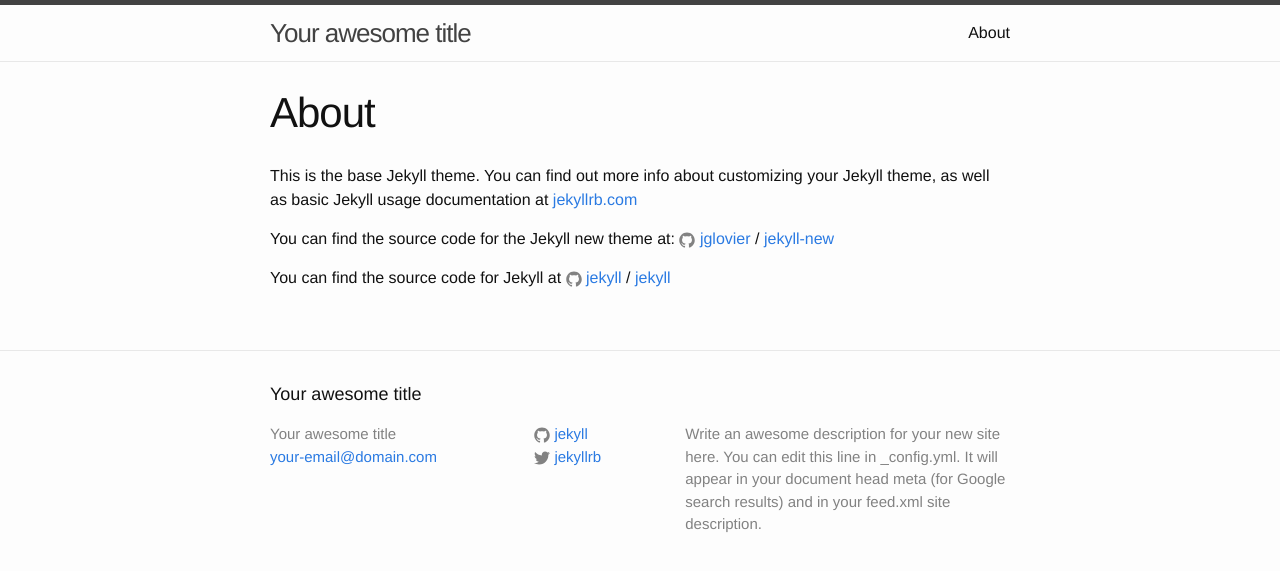
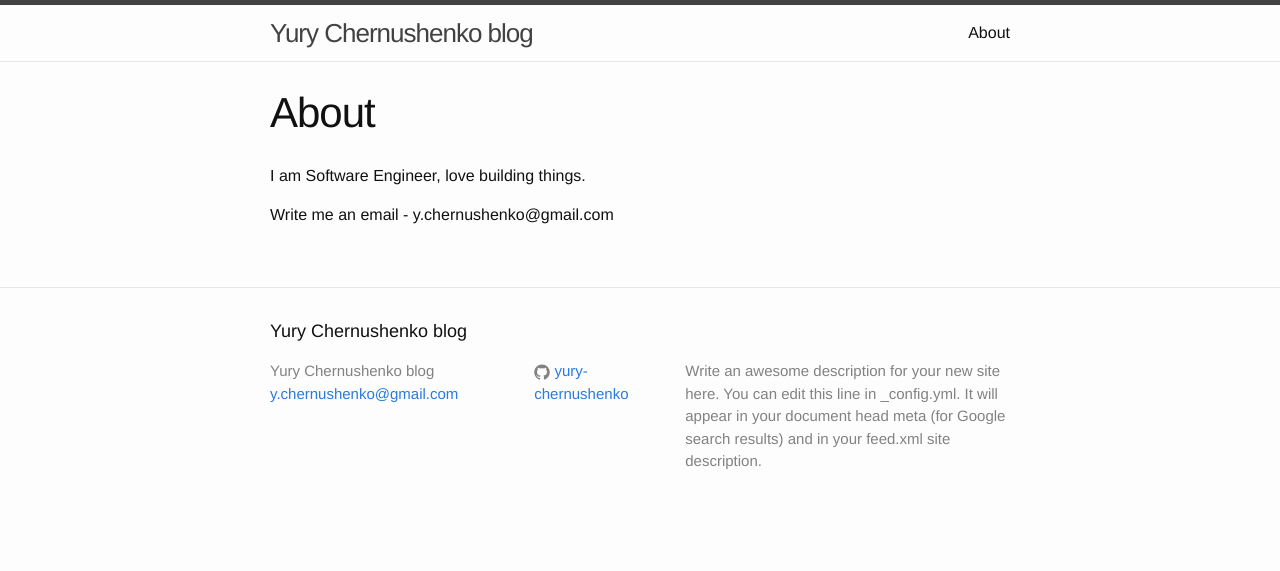
Before and after one commit to yury-chernushenko/yury-chernushenko.github.io, a Jekyll site: the page built from about.md, in a window 1280 px wide. Shown: the top 571 px of the page. Built offline with Jekyll 4.4.1, drawn with Linux system fonts in a browser that asks for light colours.

```diff
--- a/_config.yml
+++ b/_config.yml
@@ -6,16 +6,16 @@
 # 'jekyll serve'. If you change this file, please restart the server process.
 
 # Site settings
-title: Your awesome title
-email: your-email@domain.com
+title: Yury Chernushenko blog
+email: y.chernushenko@gmail.com
 description: > # this means to ignore newlines until "baseurl:"
   Write an awesome description for your new site here. You can edit this
   line in _config.yml. It will appear in your document head meta (for
   Google search results) and in your feed.xml site description.
 baseurl: "" # the subpath of your site, e.g. /blog
 url: "http://yourdomain.com" # the base hostname & protocol for your site
-twitter_username: jekyllrb
-github_username:  jekyll
+twitter_username: y_chernushenko
+github_username:  yury-chernushenko
 
 # Build settings
 markdown: kramdown
--- a/_includes/footer.html
+++ b/_includes/footer.html
@@ -20,11 +20,6 @@
           </li>
           {% endif %}
 
-          {% if site.twitter_username %}
-          <li>
-            {% include icon-twitter.html username=site.twitter_username %}
-          </li>
-          {% endif %}
         </ul>
       </div>
 
--- a/about.md
+++ b/about.md
@@ -4,12 +4,6 @@ title: About
 permalink: /about/
 ---
 
-This is the base Jekyll theme. You can find out more info about customizing your Jekyll theme, as well as basic Jekyll usage documentation at [jekyllrb.com](http://jekyllrb.com/)
+I am Software Engineer, love building things.
 
-You can find the source code for the Jekyll new theme at:
-{% include icon-github.html username="jglovier" %} /
-[jekyll-new](https://github.com/jglovier/jekyll-new)
-
-You can find the source code for Jekyll at
-{% include icon-github.html username="jekyll" %} /
-[jekyll](https://github.com/jekyll/jekyll)
+Write me an email - y.chernushenko@gmail.com
--- a/index.html
+++ b/index.html
@@ -18,6 +18,4 @@ layout: default
     {% endfor %}
   </ul>
 
-  <p class="rss-subscribe">subscribe <a href="{{ "/feed.xml" | prepend: site.baseurl }}">via RSS</a></p>
-
 </div>
```
Also changed, not shown: _posts/2016-05-30-welcome-to-jekyll.markdown (deleted, +0 -25 lines), _posts/telegram-marketplace.markdown (added, +24 -0 lines), 1 other file.
